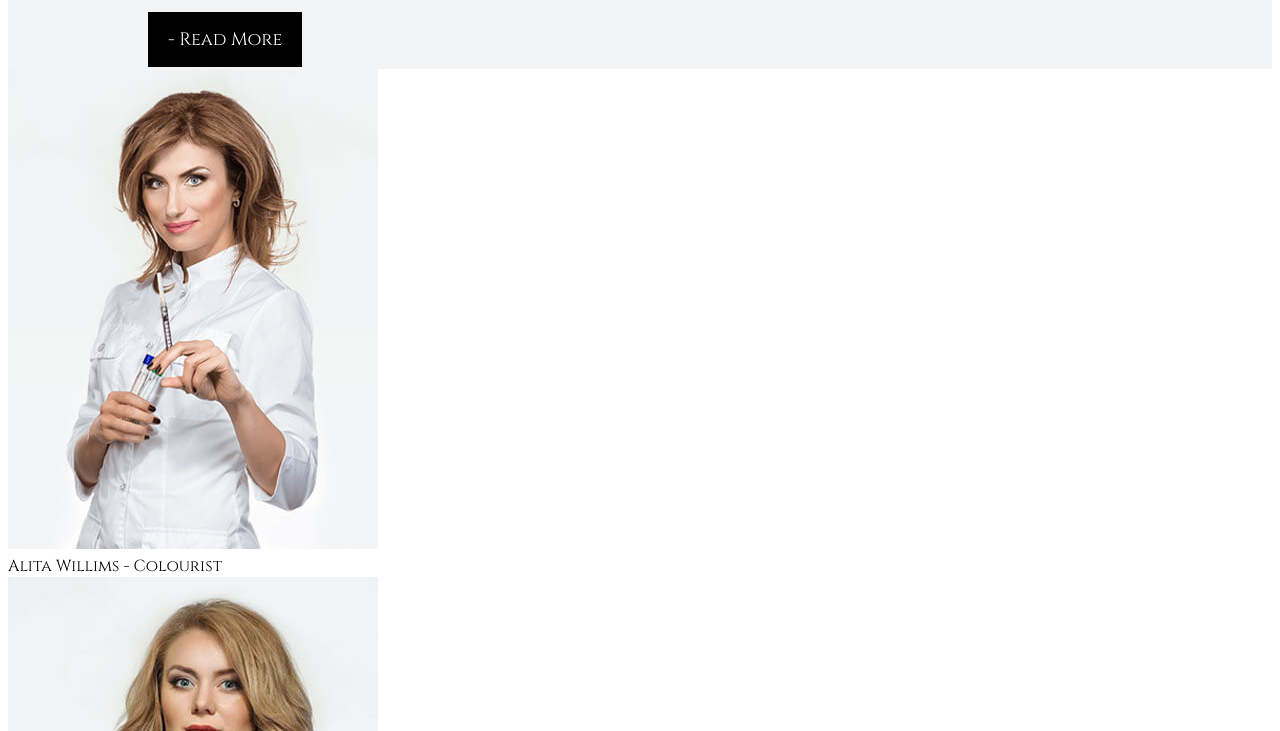
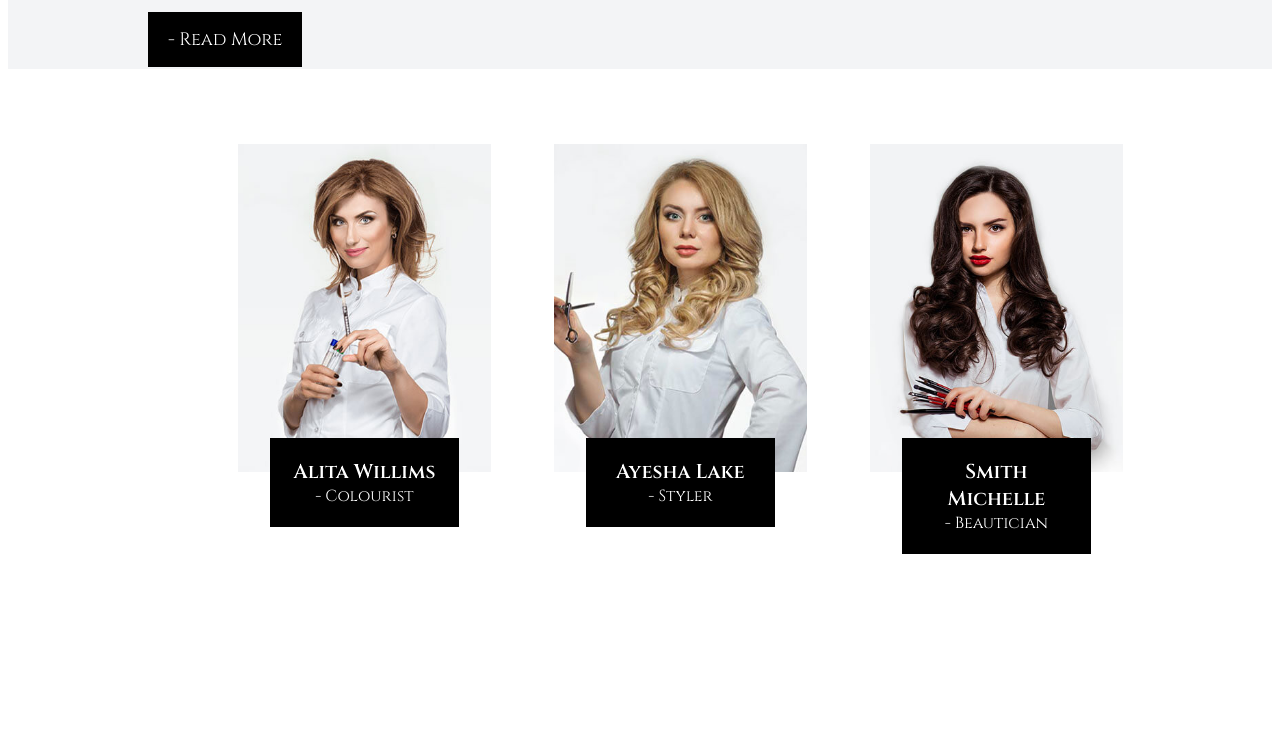
Before and after one commit to Lxnneke/HairSalon, a plain HTML site: page index.html in a window 1280 px wide. Shown: the part 1789-2520 px from the top of the page. Drawn offline with Linux system fonts and the light colour scheme.

Commit message:
Fill out the experts part of the website

```diff
--- a/css/styles.css
+++ b/css/styles.css
@@ -209,9 +209,44 @@ h3 {
 /******************************************
 /* EXPERTS
 /*******************************************/
+.stylistSection {
+  height: 600px;
+  margin-top: 75px;
+}
 
+.stylists {
+  float: left;
+  width: 25%;
+}
 
+.stylistImg {
+  width: 80%;
+}
 
+.firstStylist {
+  margin-left:230px;
+}
+
+.blackBox {
+  background-color: black;
+  width: 60%;
+  margin-left: 10%;
+  padding: 20px;
+  position: relative;
+  top: -40px;
+  color:white;
+}
+
+.expertise, .name {
+  color: white;
+  display: block;
+  text-align: center;
+}
+
+.name {
+  font-size: 20px;
+  font-weight: 600;
+}
 /******************************************
 /* COLOUR DAY OFFER
 /*******************************************/
--- a/index.html
+++ b/index.html
@@ -74,23 +74,23 @@
             </section>
         </section>
 
-        <section>
-            <section>
-                <img src="./images/Styler1.jpg">
+        <section class="stylistSection">
+            <section class="stylists firstStylist">
+                <img src="./images/Styler1.jpg" class="stylistImg">
                 <div class="blackBox">
                     <span class="name">Alita Willims</span>
                     <span class="expertise"> - Colourist</span>
                 </div>
             </section>
-            <section>
-                <img src="./images/Styler2.jpg">
+            <section class="stylists">
+                <img src="./images/Styler2.jpg" class="stylistImg">
                 <div class="blackBox">
                     <span class="name">Ayesha Lake</span>
                     <span class="expertise"> - Styler</span>
                 </div>
             </section>
-            <section>
-                <img src="./images/Styler3.jpg">
+            <section class="stylists">
+                <img src="./images/Styler3.jpg" class="stylistImg">
                 <div class="blackBox">
                     <span class="name">Smith Michelle</span>
                     <span class="expertise"> - Beautician</span>
```
